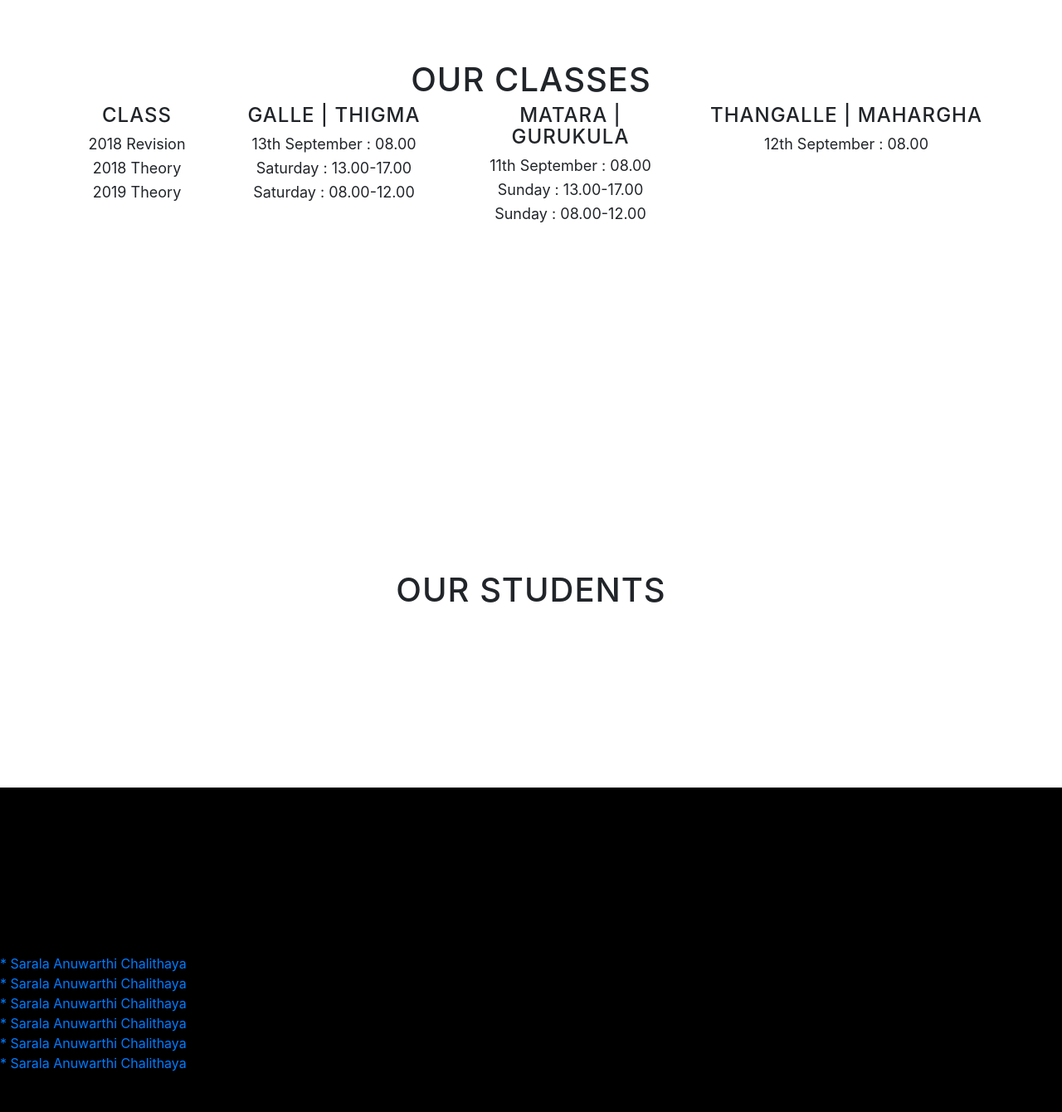
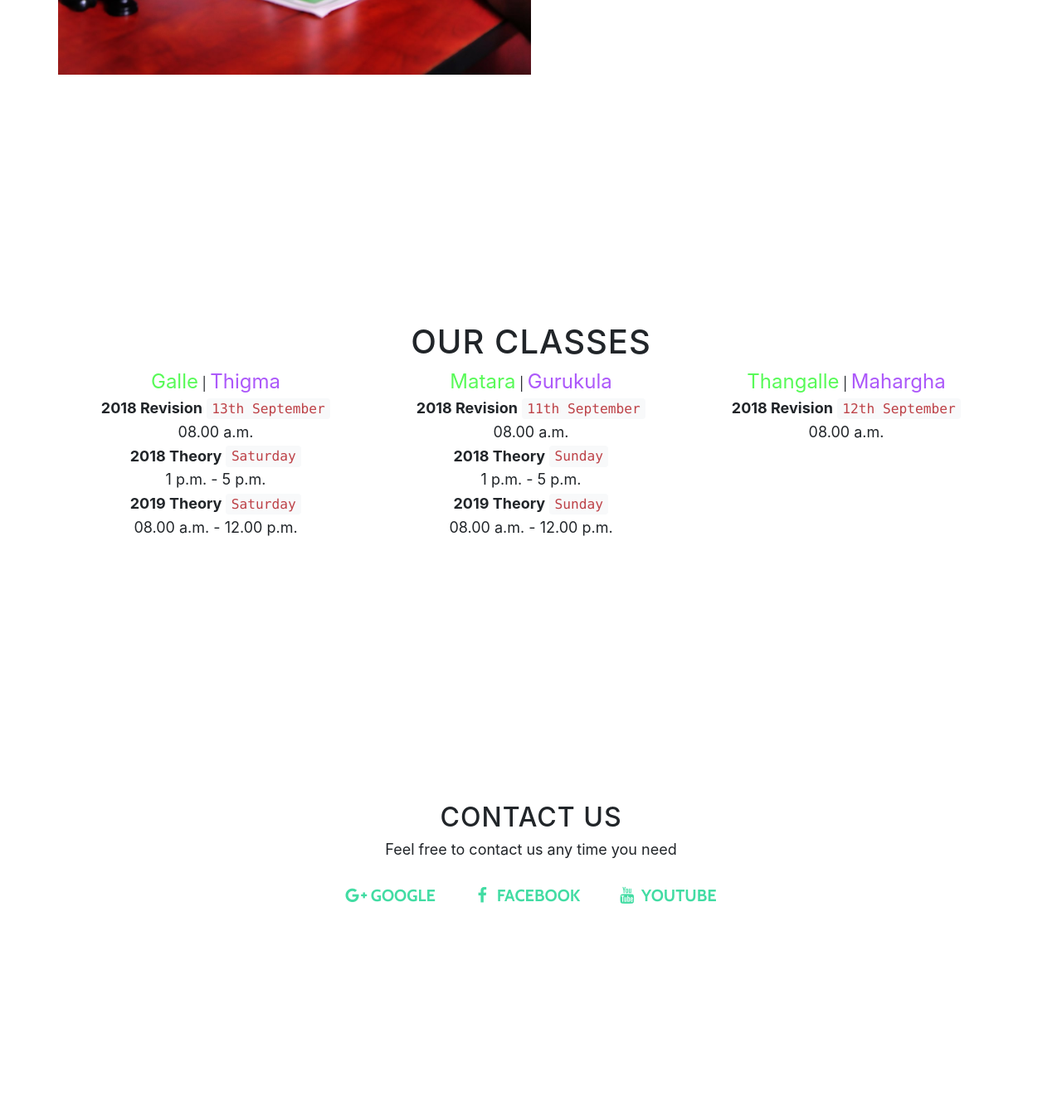
Before and after one commit to StudentManagementSystemPure/PureMaths, a website with bundled scripts: page Class project/index.html in a window 1280 px wide. Shown: the part 1460-2800 px from the top of the page at 83% size. Built offline with nearby package versions, Linux system fonts and the light colour scheme; files whose address does not match are found by name.

Commit message:
added images, changed css and index.html

```diff
--- a/Class project/css/grayscale.css
+++ b/Class project/css/grayscale.css
@@ -101,7 +101,7 @@ a {
   padding: 200px 0;
   text-align: center;
   color: white;
-  background: url("../img/class_1.JPG") no-repeat bottom center scroll;
+  background: url("../img/class.JPG") no-repeat bottom center scroll;
   background-color: black;
   -webkit-background-size: cover;
   -moz-background-size: cover;
--- a/Class project/index.html
+++ b/Class project/index.html
@@ -41,12 +41,14 @@
             <li class="nav-item">
               <a class="nav-link js-scroll-trigger" href="#classes">Classes</a>
             </li>
+            <!--
             <li class="nav-item">
               <a class="nav-link js-scroll-trigger" href="#students">Our Students</a>
             </li>
             <li class="nav-item">
               <a class="nav-link js-scroll-trigger" href="#download">Tutorial</a>
             </li>
+            -->
             <li class="nav-item">
               <a class="nav-link js-scroll-trigger" href="#contact">Contact</a>
             </li>
@@ -81,7 +83,10 @@
     <section id="about" class="content-section text-center">
       <div class="container">
         <div class="row">
-          <div class="col-lg-8 mx-auto">
+          <div class="col-lg-6 col-xs-6 mx-auto" id="about_picture">
+
+          </div>
+          <div class="col-lg-6 col-xs-6 mx-auto">
             <h1 class="brand-heading">Chandana Dahanayaka</h1>
             <p class="intro-text">
             <p>Start our A/L classes in 2008 with 6 students. And today we had widen our strength to all over southern province</p>
@@ -99,41 +104,34 @@
           </div>
         </div>
         <div class="row">
-          <div class="col-sm-2">
-            <h4 >Class</h4>
+          <div class="col-lg-4">
+            <font size="5" color="#58FA58">Galle</font> | <font size="5" color="#AC58FA">Thigma</font>
             <p>
-              2018 Revision<br>
-              2018 Theory<br>
-              2019 Theory<br>
+             <strong>2018 Revision</strong> <code>13th September</code><br> 08.00 a.m.<br>
+             <strong>2018 Theory</strong> <code>Saturday</code><br> 1 p.m. - 5 p.m.<br>
+             <strong>2019 Theory</strong> <code>Saturday</code><br> 08.00 a.m. - 12.00 p.m.<br>
             </p>
           </div>
-          <div class="col-sm-3">
-            <h4 >Galle | Thigma</h4>
+          <div class="col-lg-4">
+            <font size="5" color="#58FA58">Matara</font> | <font size="5" color="#AC58FA">Gurukula</font>
             <p>
-              13th September : 08.00<br>
-              Saturday : 13.00-17.00<br>
-              Saturday : 08.00-12.00<br>
+              <strong>2018 Revision</strong> <code>11th September</code><br> 08.00 a.m.<br>
+              <strong>2018 Theory</strong> <code>Sunday</code><br> 1 p.m. - 5 p.m.<br>
+              <strong>2019 Theory</strong> <code>Sunday</code><br> 08.00 a.m. - 12.00 p.m.<br>
             </p>
           </div>
-          <div class="col-sm-3">
-            <h4>Matara | Gurukula</h4>
+          <div class="col-lg-4">
+            <font size="5" color="#58FA58">Thangalle</font> | <font size="5" color="#AC58FA">Mahargha</font>
             <p>
-              11th September : 08.00<br>
-              Sunday : 13.00-17.00<br>
-              Sunday : 08.00-12.00<br>
+              <strong>2018 Revision</strong> <code>12th September</code><br> 08.00 a.m.<br>
             </p>
           </div>
-            <div class="col-sm-4">
-              <h4>Thangalle | Mahargha</h4>
-              <p>
-                12th September : 08.00<br>
-              </p>
-            </div>
         </div>
       </div>
     </section>
 
     <!-- Student Section -->
+    <!--
     <section id="students" class="content-section text-center">
       <div class="container">
         <div class="row">
@@ -145,18 +143,33 @@
         </div>
       </div>
     </section>
+    -->
 
     <!-- Tutorial Section -->
+    <!--
     <section id="download" class="download-section content-section text-center">
       <div align="left">
-        <a href="https://www.austincc.edu/hr/profdev/eworkshops/docs/HTML_Basics.pdf">                *            Sarala Anuwarthi Chalithaya</a><br>
-        <a href="https://www.austincc.edu/hr/profdev/eworkshops/docs/HTML_Basics.pdf">                *            Sarala Anuwarthi Chalithaya</a><br>
-        <a href="https://www.austincc.edu/hr/profdev/eworkshops/docs/HTML_Basics.pdf">                *            Sarala Anuwarthi Chalithaya</a><br>
-        <a href="https://www.austincc.edu/hr/profdev/eworkshops/docs/HTML_Basics.pdf">                *            Sarala Anuwarthi Chalithaya</a><br>
-        <a href="https://www.austincc.edu/hr/profdev/eworkshops/docs/HTML_Basics.pdf">                *            Sarala Anuwarthi Chalithaya</a><br>
-        <a href="https://www.austincc.edu/hr/profdev/eworkshops/docs/HTML_Basics.pdf">                *            Sarala Anuwarthi Chalithaya</a><br>
+        <a href="https://drive.google.com/file/d/0B7qOKZhNtCfHQXprMXJRMG5pSzA/view?usp=sharing" target="_blank">
+          <img src="./img/download.png" style="width:20px;height:20px;"></img>
+          <span class="network-name">Sarala Anuwarthi Chalithaya</span></a><br>
+        <a href="https://www.austincc.edu/hr/profdev/eworkshops/docs/HTML_Basics.pdf" target="_blank">
+          <img src="./img/download.png" style="width:20px;height:20px;"></img>
+          <span class="network-name">Sarala Anuwarthi Chalithaya</span></a><br>
+        <a href="https://www.austincc.edu/hr/profdev/eworkshops/docs/HTML_Basics.pdf" target="_blank">
+          <img src="./img/download.png" style="width:20px;height:20px;"></img>
+          <span class="network-name">Sarala Anuwarthi Chalithaya</span></a><br>
+        <a href="https://www.austincc.edu/hr/profdev/eworkshops/docs/HTML_Basics.pdf" target="_blank">
+          <img src="./img/download.png" style="width:20px;height:20px;"></img>
+          <span class="network-name">Sarala Anuwarthi Chalithaya</span></a><br>
+        <a href="https://www.austincc.edu/hr/profdev/eworkshops/docs/HTML_Basics.pdf" target="_blank">
+          <img src="./img/download.png" style="width:20px;height:20px;"></img>
+          <span class="network-name">Sarala Anuwarthi Chalithaya</span></a><br>
+        <a href="https://www.austincc.edu/hr/profdev/eworkshops/docs/HTML_Basics.pdf" target="_blank">
+          <img src="./img/download.png" style="width:20px;height:20px;"></img>
+          <span class="network-name">Sarala Anuwarthi Chalithaya</span></a><br>
       </div>
     </section>
+    -->
 
     <!-- Contact Section -->
     <section id="contact" class="content-section text-center">
@@ -167,15 +180,21 @@
             <p>Feel free to contact us any time you need</p>
             <ul class="list-inline banner-social-buttons">
               <li class="list-inline-item">
-                <a href="https://plus.google.com/u/0/" class="btn btn-default btn-lg">
+                <a href="https://plus.google.com/101980840174982766946" target="_blank" class="btn btn-default btn-lg">
                   <i class="fa fa-google-plus fa-fw"></i>
                   <span class="network-name">Google</span>
                 </a>
               </li>
               <li class="list-inline-item">
-                <a href="https://www.facebook.com/purechandana" class="btn btn-default btn-lg">
+                <a href="https://www.facebook.com/purechandana" target="_blank" class="btn btn-default btn-lg">
                   <i class="fa fa-facebook fa-fw"></i>
                   <span class="network-name">facebook</span>
+                </a>
+              </li>
+              <li class="list-inline-item">
+                <a href="https://www.youtube.com/user/purechandana" target="_blank" class="btn btn-default btn-lg">
+                  <i class="fa fa-youtube fa-fw"></i>
+                  <span class="network-name">YouTube</span>
                 </a>
               </li>
             </ul>
@@ -184,13 +203,10 @@
       </div>
     </section>
 
-    <!-- Map Section -->
-    <div id="map"></div>
-
     <!-- Footer -->
     <footer>
-      <div class="container text-center">
-        <p>Copyright &copy; Your Website 2017</p>
+      <div class="container text-center" id="footer">
+        <p>Copyright &copy; 2017. Maths4U. All Rights Reserved.</p>
       </div>
     </footer>
 
```
Also changed, not shown: Class project/css/grayscale.min.css, Class project/img/2a08385.jpg (added), Class project/img/class_5.jpg (added), Class project/img/class_52.jpg (added), Class project/img/download.png (added), 1 other file.
